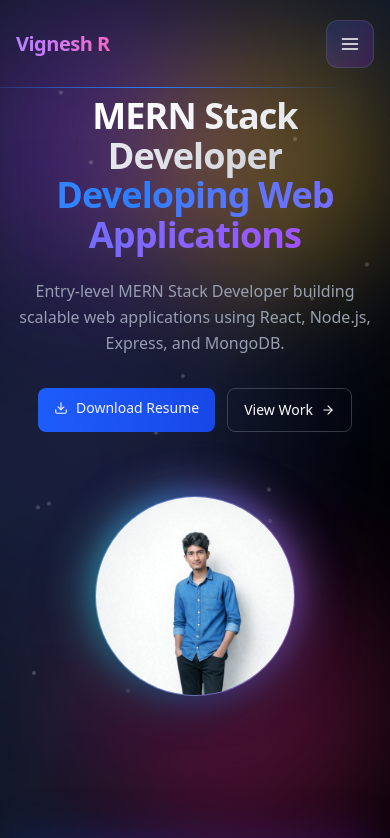
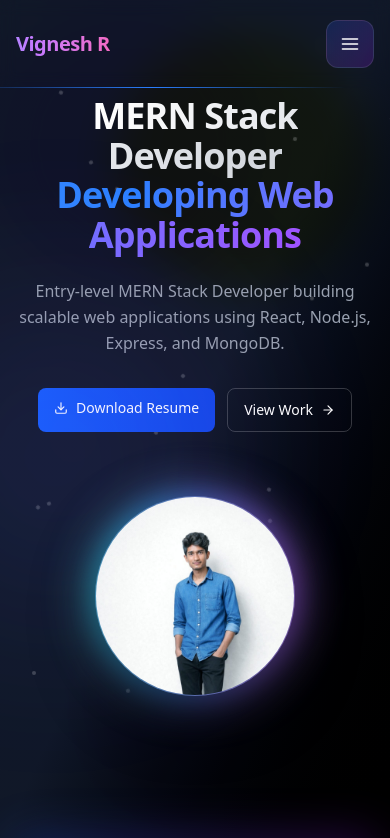
Before and after one commit to vikkyrg/my-portfolio, a React (Vite) app: page / in a window 390 px wide. Shown: the top 838 px of the page. Built offline with nearby package versions, Linux system fonts and the light colour scheme.

Commit message:
Fix hero blur overflow mobile issue

```diff
--- a/src/components/Background.jsx
+++ b/src/components/Background.jsx
@@ -1,13 +1,10 @@
 function Background() {
   return (
-    <div className="fixed inset-0 -z-10 overflow-hidden">
+    <div className="fixed inset-0 -z-10">
       <div className="absolute inset-0 bg-gradient-to-br from-gray-900 via-gray-900 to-black" />
-
-      <div className="absolute top-0 -left-10 w-72 h-72 bg-purple-500/30 rounded-full blur-3xl animate-blob" />
-
-      <div className="absolute top-0 -right-10 w-72 h-72 bg-yellow-500/30 rounded-full blur-3xl animate-blob animation-delay-2000" />
-
-      <div className="absolute -bottom-10 left-20 w-72 h-72 bg-pink-500/30 rounded-full blur-3xl animate-blob animation-delay-4000" />
+      <div className="absolute top-0 -left-4 w-72 h-72 bg-purple-300 rounded-full mix-blend-multiply filter blur-xl opacity-70 animate-blob" />
+      <div className="absolute top-0 -right-4 w-72 h-72 bg-yellow-300 rounded-full mix-blend-multiply filter blur-xl opacity-70 animate-blob animation-delay-2000" />
+      <div className="absolute -bottom-8 left-20 w-72 h-72 bg-pink-300 rounded-full mix-blend-multiply filter blur-xl opacity-70 animate-blob animation-delay-4000" />
     </div>
   );
 }
```
